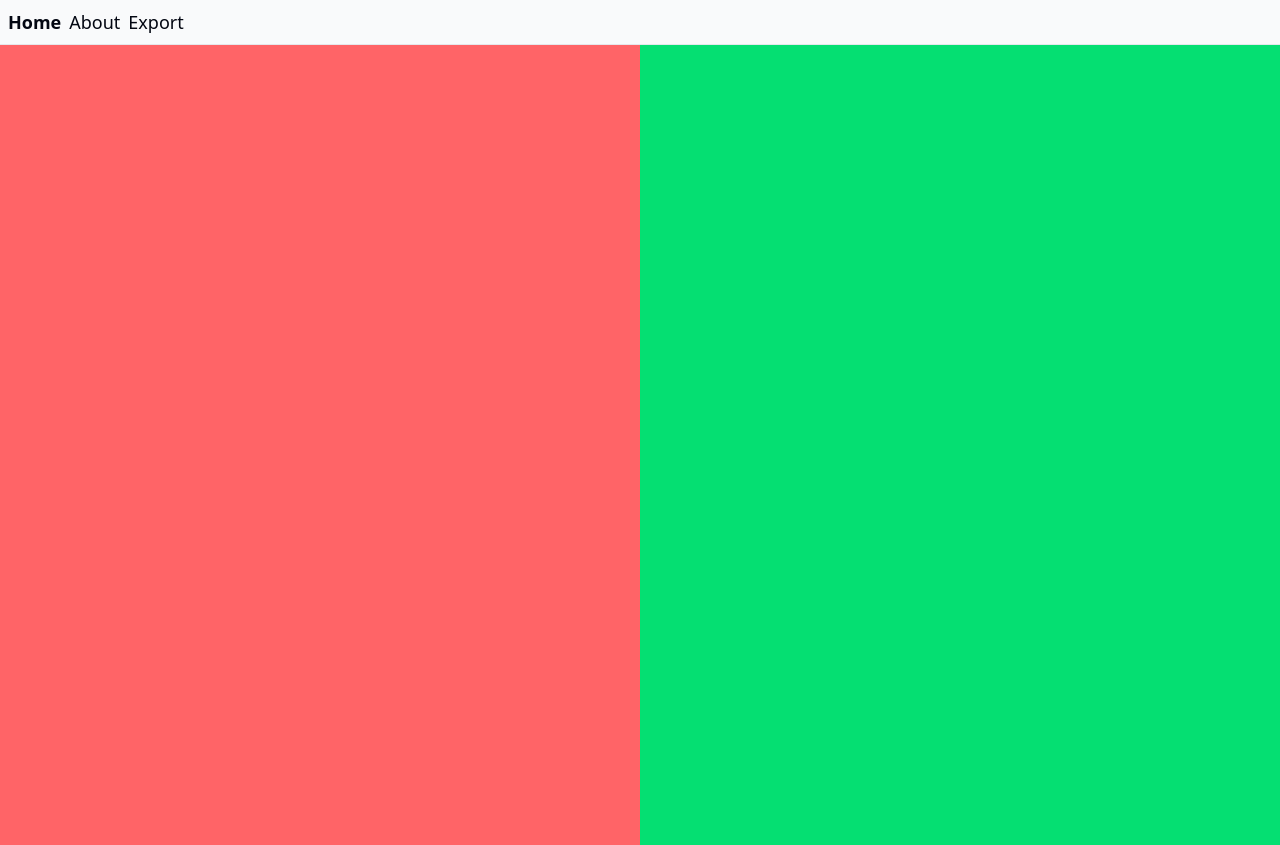
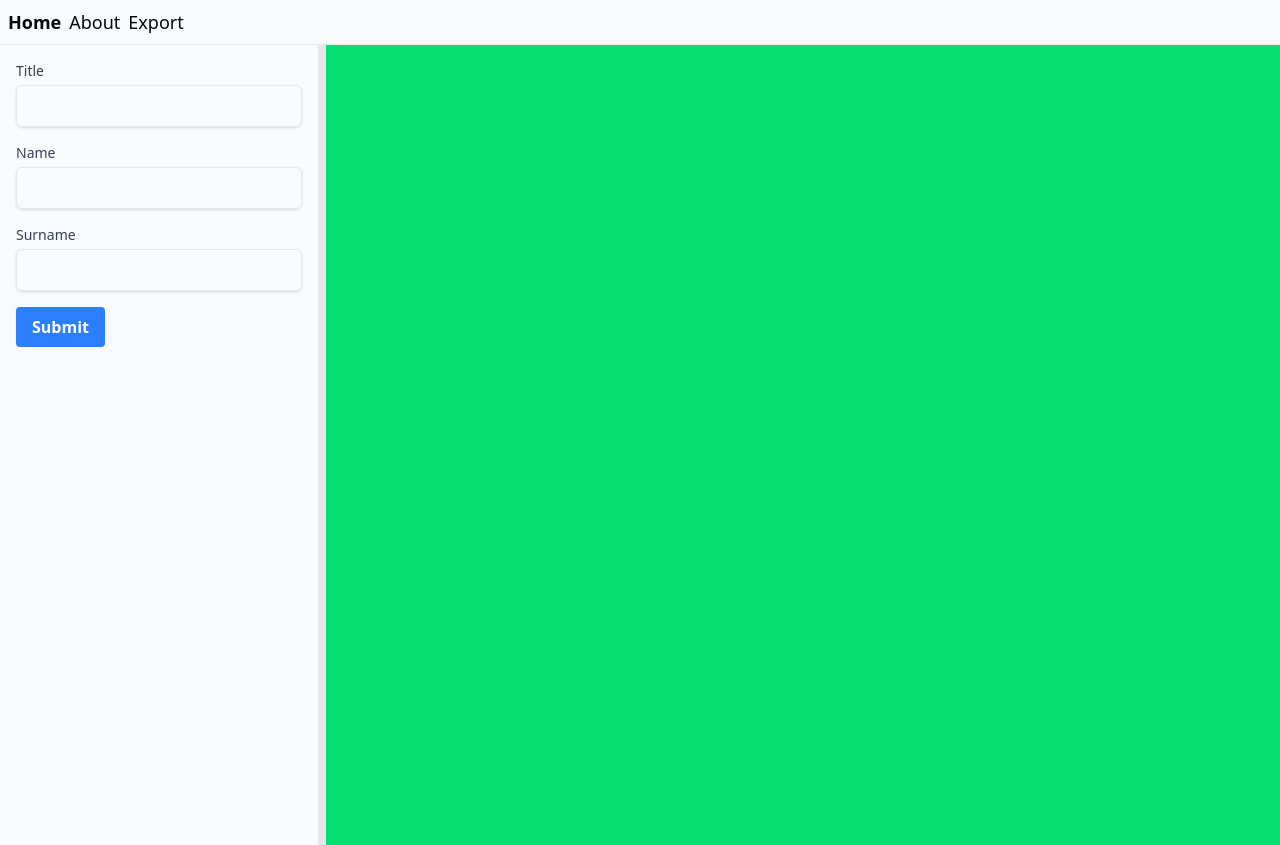
Before and after one commit to sob3r69/resume-generator, a React (Vite) app: page / in a window 1280 px wide. Built offline with nearby package versions, Linux system fonts and the light colour scheme.

Commit message:
Added resizable split of content

```diff
--- a/src/routes/index.tsx
+++ b/src/routes/index.tsx
@@ -1,15 +1,94 @@
 import { createFileRoute } from '@tanstack/react-router'
+import React, { useCallback, useEffect, useRef, useState } from 'react'
 
 export const Route = createFileRoute('/')({
   component: HomeComponent,
 })
 
 function HomeComponent() {
+  const [isResizing, setIsResizing] = useState(false)
+  const [splitPosition, setSplitPosition] = useState(25)
+  const separatorRef = useRef<HTMLDivElement>(null)
+
+  const startResizing = useCallback((e: React.MouseEvent) => {
+    setIsResizing(true)
+  }, [])
+
+  const stopResizing = useCallback(() => {
+    setIsResizing(false)
+  }, [])
+
+  const resize = useCallback(
+    (e: MouseEvent) => {
+      if (isResizing) {
+        const viewport = document.documentElement.clientWidth
+        const newPosition = (e.clientX / viewport) * 100
+        setSplitPosition(Math.min(Math.max(newPosition, 10), 90))
+      }
+    },
+    [isResizing],
+  )
+
+  useEffect(() => {
+    window.addEventListener('mousemove', resize)
+    window.addEventListener('mouseup', stopResizing)
+    return () => {
+      window.removeEventListener('mousemove', resize)
+      window.removeEventListener('mouseup', stopResizing)
+    }
+  }, [resize, stopResizing])
+
   return (
-    <div className='h-screen flex items-center justify-center'>
-      <div className='basis-1/2 text-2xl bg-red-400 h-full w-full'></div>
-      <div className='basis-1/2 text-2xl bg-green-400 h-full w-full'></div>
-      {/* <h3>Welcome Home!</h3> */}
+    <div className='h-screen flex'>
+      <div className='h-full' style={{ width: `${splitPosition}%` }}>
+        <form className='p-4 space-y-4'>
+          <div>
+            <label htmlFor='title' className='block text-sm font-medium text-gray-700'>
+              Title
+            </label>
+            <input
+              id='title'
+              name='title'
+              type='text'
+              className='mt-1 block w-full rounded-md border border-gray-300 shadow-sm p-2'
+            />
+          </div>
+          <div>
+            <label htmlFor='name' className='block text-sm font-medium text-gray-700'>
+              Name
+            </label>
+            <input
+              id='name'
+              name='name'
+              type='text'
+              className='mt-1 block w-full rounded-md border border-gray-300 shadow-sm p-2'
+            />
+          </div>
+          <div>
+            <label htmlFor='surname' className='block text-sm font-medium text-gray-700'>
+              Surname
+            </label>
+            <input
+              id='surname'
+              name='surname'
+              type='text'
+              className='mt-1 block w-full rounded-md border border-gray-300 shadow-sm p-2'
+            />
+          </div>
+          <button
+            type='submit'
+            className='bg-blue-500 hover:bg-blue-700 text-white font-bold py-2 px-4 rounded'
+          >
+            Submit
+          </button>
+        </form>
+      </div>
+      <div
+        ref={separatorRef}
+        className='w-2 bg-gray-200 cursor-col-resize hover:bg-gray-300 active:bg-gray-400'
+        onMouseDown={startResizing}
+      />
+      <div className='h-full bg-green-400' style={{ width: `${100 - splitPosition}%` }} />
     </div>
   )
 }
```
Also changed, not shown: src/main.tsx (+8 -8 lines).
